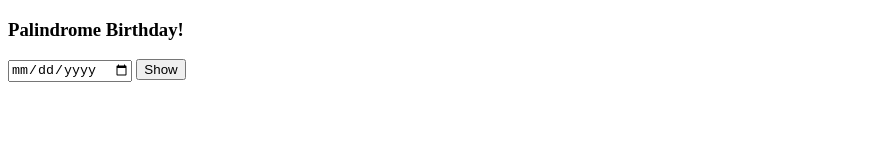
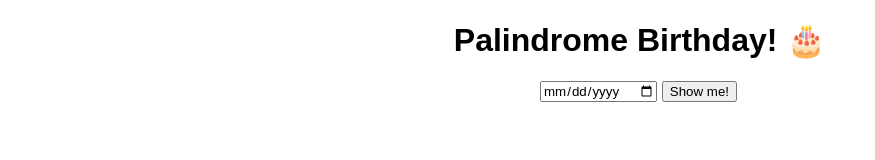
Before and after one commit to aritrabarik/neoG.camp-lesson-Nine-markThirteen, a plain HTML site: page index.html in a window 1280 px wide. Shown: the whole page, without its empty margins (0-875 px from the left). Drawn offline with Linux system fonts and the light colour scheme.

Commit message:
updated index.html

```diff
--- a/index.html
+++ b/index.html
@@ -4,12 +4,15 @@
         <meta charset="UTF-8" />
         <meta http-equiv="X-UA-Compatible" content="IE=edge" />
         <meta name="viewport" content="width=device-width, initial-scale=1.0" />
-    <title>Pallindrome-Birthday</title>
+        <title>Palindrome-Birthday</title>
+        <link rel="stylesheet" href="style.css" />
     </head>
     <body>
-    <h3>Palindrome Birthday!</h3>
+        <h1>Palindrome Birthday! 🎂</h1>
+        <div id="content">
             <input type="date" id="bday-input" />
-    <button id="show-btn">Show</button>
+            <button id="show-btn">Show me!</button>
+        </div>
         <p id="output"></p>
         <script src="./script.js"></script>
     </body>
--- /dev/null
+++ b/style.css
@@ -0,0 +1,18 @@
+* {
+    font-family: sans-serif;
+}
+
+h1 {
+    text-align: center;
+}
+
+#content {
+    display: block;
+    max-width: 200px;
+    margin: auto;
+}
+
+#output {
+    text-align: center;
+    margin: 2rem;
+}
```
Lines whose indentation alone changed are shown as unchanged.
